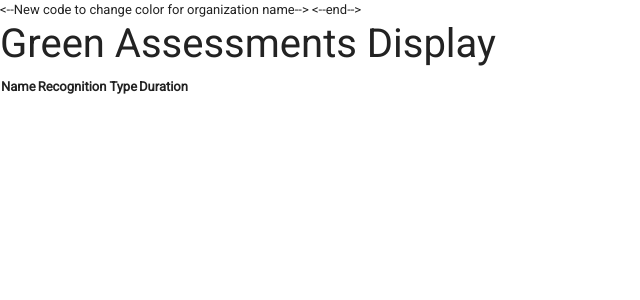
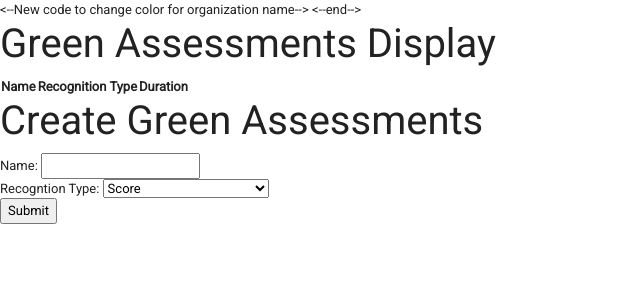
Before and after one commit to ClearlyEnergy/HELIX, a Django app: template helix/templates/helix/green_assessments.html in a window 1280 px wide. Shown: the top 300 px of the page, without its empty margins (0-640 px from the left). Run offline with Django 3.2, Linux system fonts and the light colour scheme; the template is opened without the code that fills it, so the values that code supplies are empty; some libraries are stand-ins or nearby versions.

Commit message:
Create simple form to insert assessemt

```diff
--- a/helix/templates/helix/green_assessments.html
+++ b/helix/templates/helix/green_assessments.html
@@ -6,6 +6,25 @@
 <table id='assessment_table'>
 <tr><th>Name</th><th>Recognition Type</th><th>Duration</th></tr>
 </table>
+
+<h1>Create Green Assessments</h1>
+<form id='create_form' method='POST' action='/api/v2/green_assessments/'>
+{% csrf_token %}
+Name: <input type='text' name='name'><br>
+
+Recogntion Type:
+<select name='recognition_type' form='create_form'>
+   <option value='SCR'>Score</option>
+   <option value='CRT'>Score</option>
+   <option value="AWD">Award</option>
+   <option value="LBL">Label</option>
+   <option value="PRT">Participant</option>
+   <option value="RAT">Rating</option>
+   <option value="ZER">Zero Energy Ready home</option>
+</select> <br>
+
+<input type='submit'>
+</form>
 {% endblock %}
 
 {% block js %}
```
